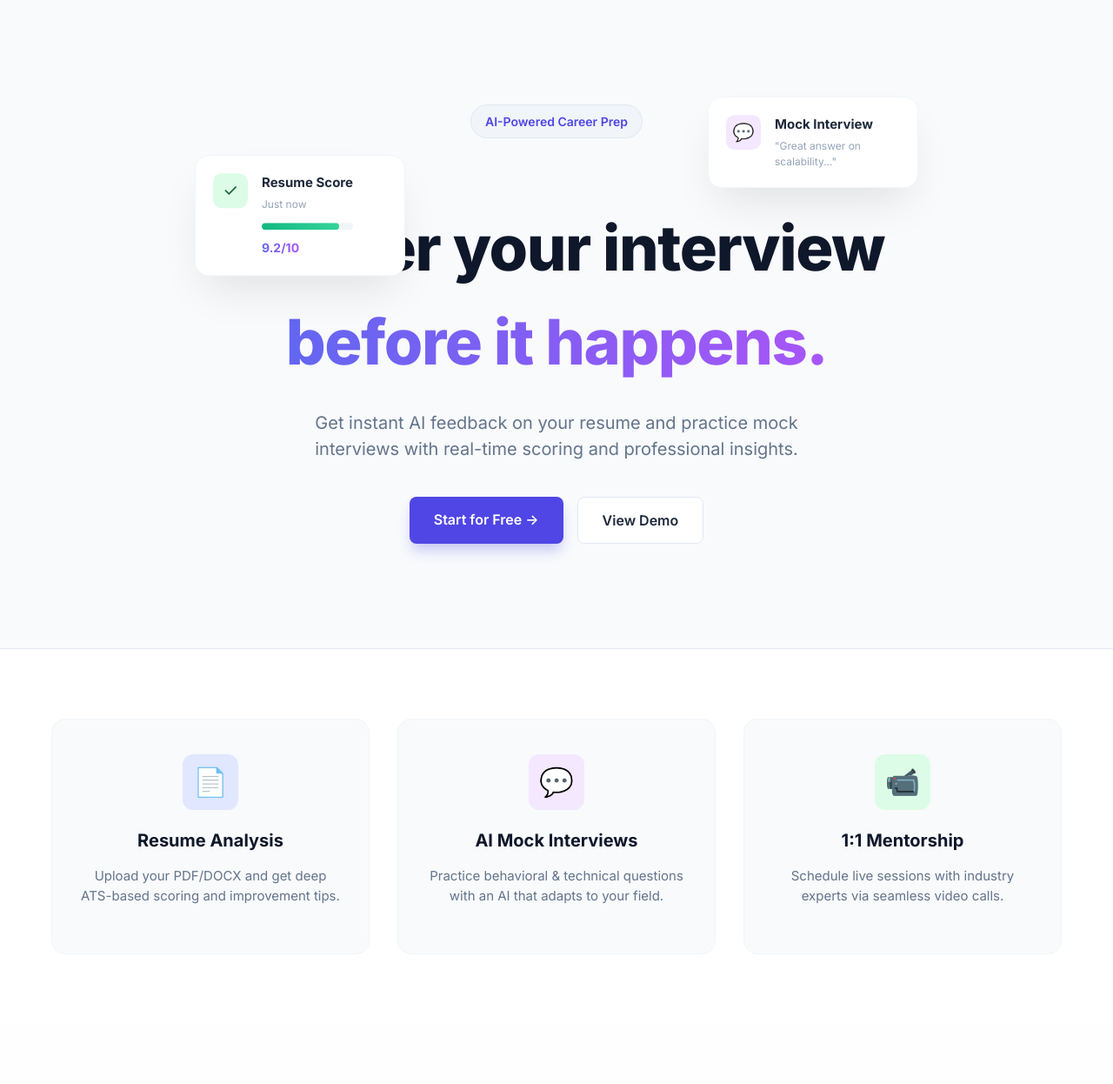
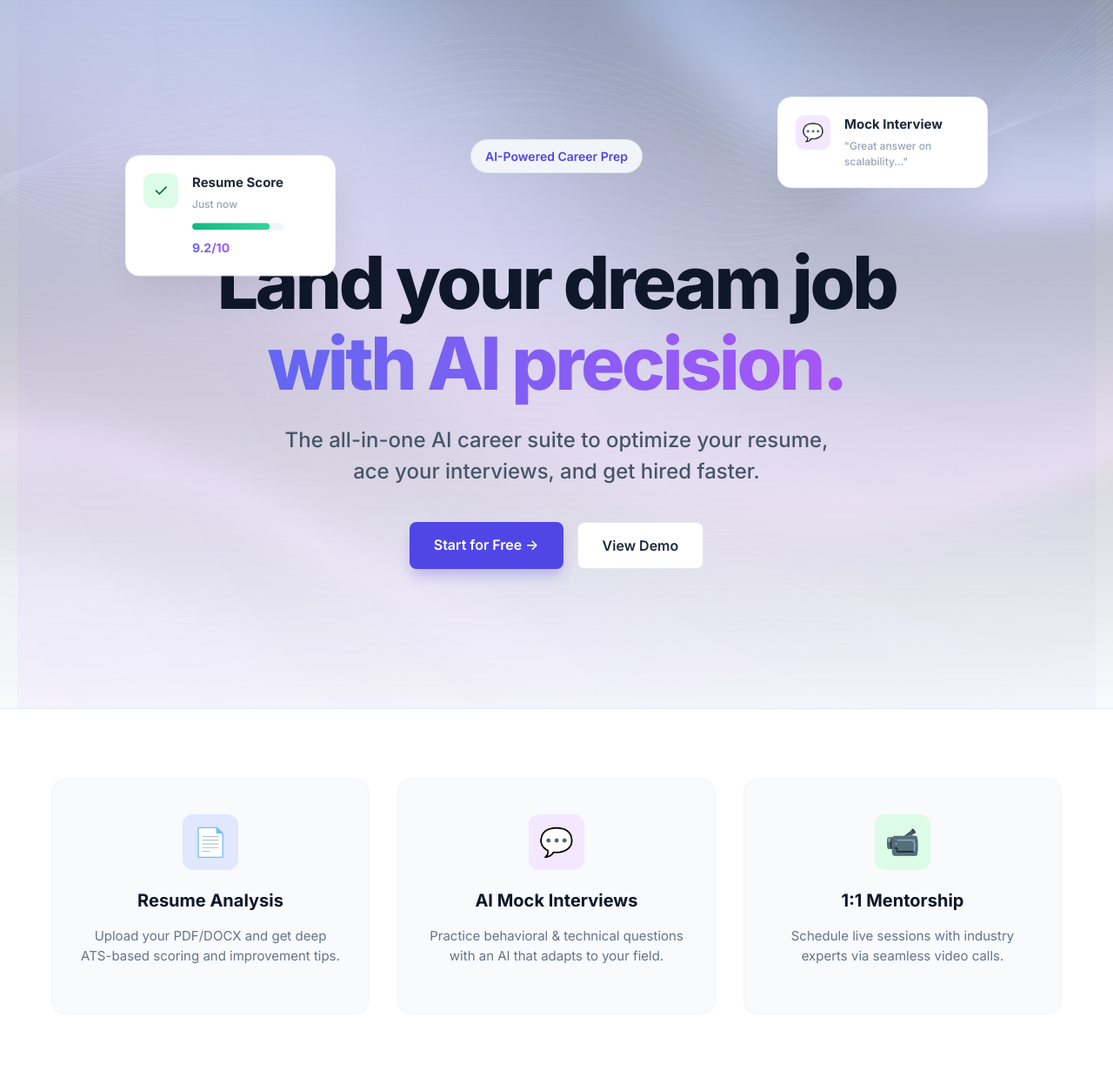
Before and after one commit to ATHULARIGA/career-ai, a FastAPI app: page / in a window 1280 px wide. Shown: the part 65-1311 px from the top of the page at 87% size. Before the commit the page ends 1162 px from the top, so only its background shows below. Run offline with FastAPI, Linux system fonts and the light colour scheme.

Commit message:
Make the landing page more visually engaging and impactful
Update CSS and HTML to enhance the landing page's hero section with larger typography, gradient backgrounds, a background image with mask, and fade-in animations.

Replit-Commit-Author: Agent
Replit-Commit-Session-Id: 38aace7f-80d9-4181-93d2-df2a2d7553dd
Replit-Commit-Checkpoint-Type: full_checkpoint
Replit-Commit-Event-Id: 7d6e9a1a-b642-43a6-8539-093db080e698
Replit-Commit-Screenshot-Url: https://storage.googleapis.com/screenshot-production-us-central1/bf7e3fec-f1a8-4541-a487-7bd144cd0b48/38aace7f-80d9-4181-93d2-df2a2d7553dd/vgKm4d5
Replit-Helium-Checkpoint-Created: true

```diff
--- a/static/styles.css
+++ b/static/styles.css
@@ -59,25 +59,46 @@ body {
 
 .hero {
   text-align:center;
-  padding:120px 20px;
+  padding:160px 20px;
   position:relative;
-  max-width: 1000px;
+  max-width: 1200px;
   margin: 0 auto;
+  background-image: radial-gradient(circle at top right, rgba(99, 102, 241, 0.05), transparent),
+                    radial-gradient(circle at bottom left, rgba(168, 85, 247, 0.05), transparent);
+}
+
+.hero::before {
+    content: '';
+    position: absolute;
+    top: 0;
+    left: 50%;
+    transform: translateX(-50%);
+    width: 100vw;
+    height: 100%;
+    background: url('/static/hero-bg.png') no-repeat center center;
+    background-size: cover;
+    opacity: 0.4;
+    z-index: -1;
+    mask-image: linear-gradient(to bottom, black, transparent);
 }
 
 .hero h1 {
-  font-size:72px;
-  font-weight: 800;
-  letter-spacing: -0.02em;
+  font-size:84px;
+  font-weight: 900;
+  letter-spacing: -0.04em;
   margin-bottom: 24px;
   color: #0f172a;
+  line-height: 1.1;
+  animation: fadeInUp 1s ease-out;
 }
 
 .hero p {
-  font-size: 1.25rem;
-  color: #64748b;
-  max-width: 600px;
+  font-size: 1.5rem;
+  color: #475569;
+  max-width: 800px;
   margin: 0 auto 40px;
+  font-weight: 500;
+  animation: fadeInUp 1s ease-out 0.2s backwards;
 }
 
 .hero span {
@@ -105,6 +126,18 @@ body {
   display: flex;
   justify-content: center;
   gap: 16px;
+  animation: fadeInUp 1s ease-out 0.4s backwards;
+}
+
+@keyframes fadeInUp {
+    from {
+        opacity: 0;
+        transform: translateY(20px);
+    }
+    to {
+        opacity: 1;
+        transform: translateY(0);
+    }
 }
 
 .btn-primary {
--- a/templates/index.html
+++ b/templates/index.html
@@ -6,13 +6,13 @@
     <div class="badge">AI-Powered Career Prep</div>
 
     <h1>
-        Master your interview <br>
-        <span>before it happens.</span>
+        Land your dream job <br>
+        <span>with AI precision.</span>
     </h1>
 
-    <p>
-        Get instant AI feedback on your resume and practice mock interviews
-        with real-time scoring and professional insights.
+    <p style="font-size: 1.5rem; color: #475569; font-weight: 500;">
+        The all-in-one AI career suite to optimize your resume, <br>
+        ace your interviews, and get hired faster.
     </p>
 
     <div class="buttons">
```
Also changed, not shown: static/hero-bg.png (added).
